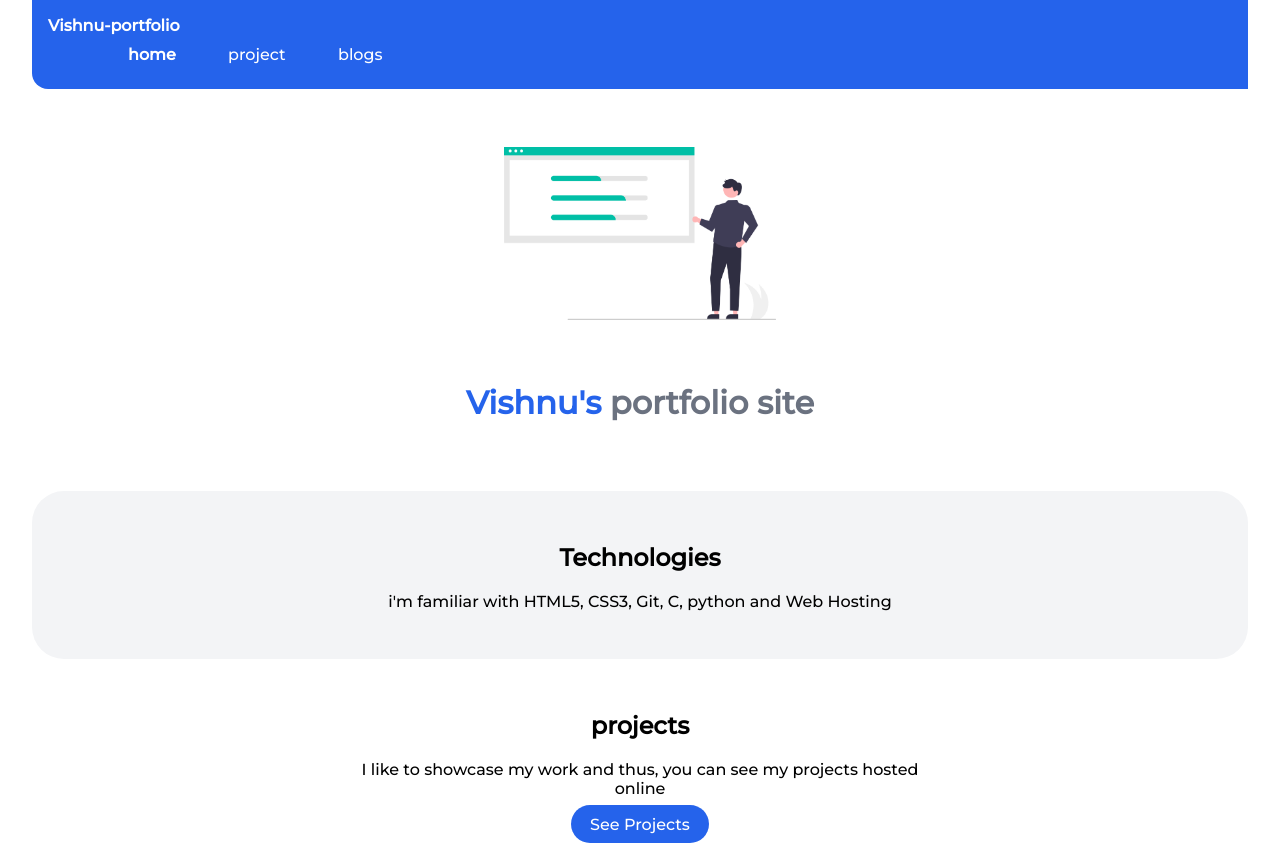
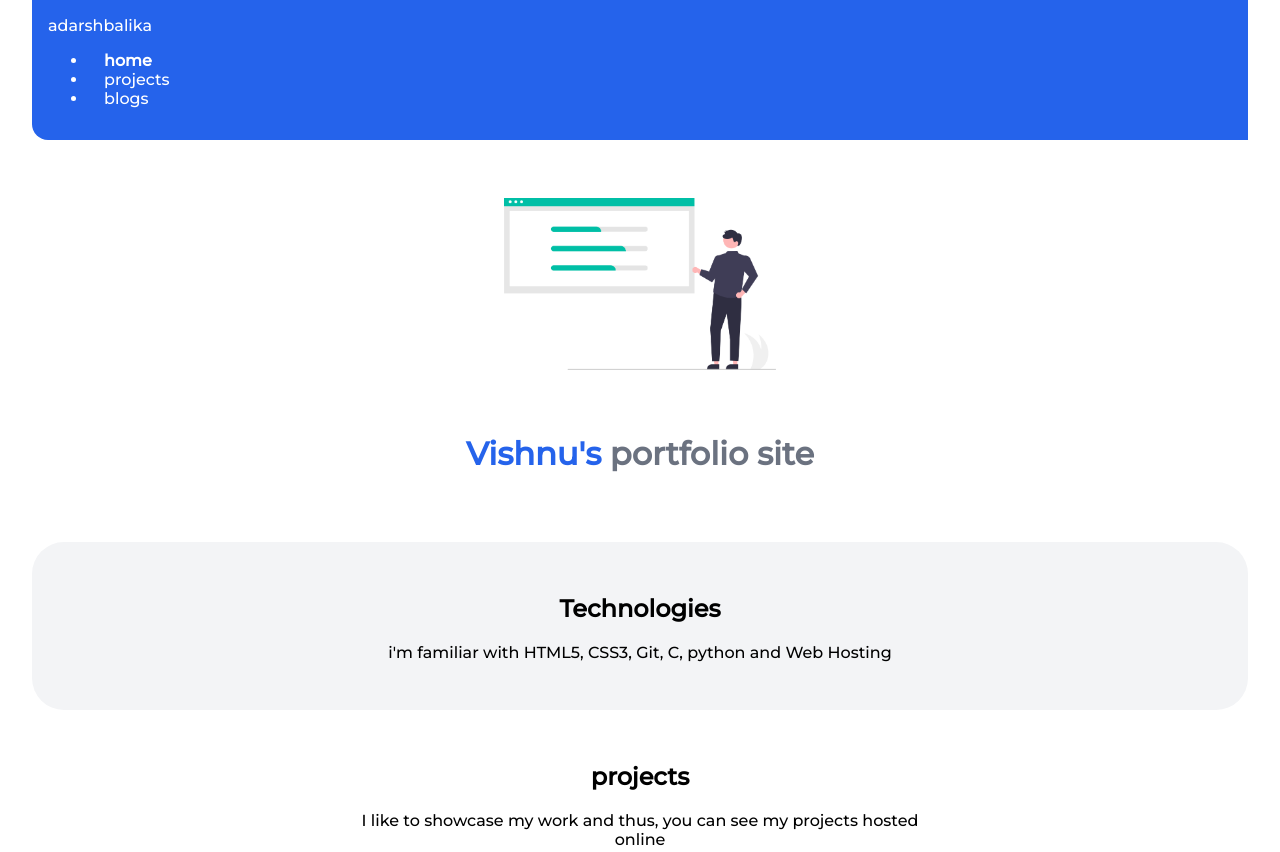
Before and after one commit to vishnu-chandran/MARK-4, a plain HTML site: page index.html in a window 1280 px wide. Shown: the top 852 px of the page. Drawn offline with Linux system fonts and the light colour scheme.

Commit message:
Update index.html

```diff
--- a/index.html
+++ b/index.html
@@ -8,14 +8,21 @@
     <link href="styles.css" rel="stylesheet">
 </head>
 <body>
-    <nav class="navigation">
-        <div class="navbrand">Vishnu-portfolio</div>
-            <ul class="navpills list-nonbullet ">
-               <li class="list-inline"><a class="link link-active" href="index.html">home</a></li>
-                <li class="list-inline"><a class="link"href="projects.html">project</a></li>
-                <li class="list-inline"><a class="link"href="blog.html">blogs</a></li>
-            </ul>
-        </nav>
+    <nav class="navigation container">
+        <div class="nav-brand">adarshbalika</div>
+        <ul class="list-non-bullet nav-pills">
+            <li class="list-item-inline">
+                <a class="link link-active" href="/">home</a>
+            </li>
+            <li class="list-item-inline">
+                <a class="link" href="/projects.html">projects</a>
+            </li>
+            <li class="list-item-inline">
+                <a class="link" href="/blogs.html">blogs</a>
+            </li>
+        </ul>
+    </nav>
+
     <header class="main-head">
             <img class="head-image" src="images/header.png"/>
             <h1 class="head-text"><span class="head-text-highlight">Vishnu's</span> portfolio site</h1>
```
